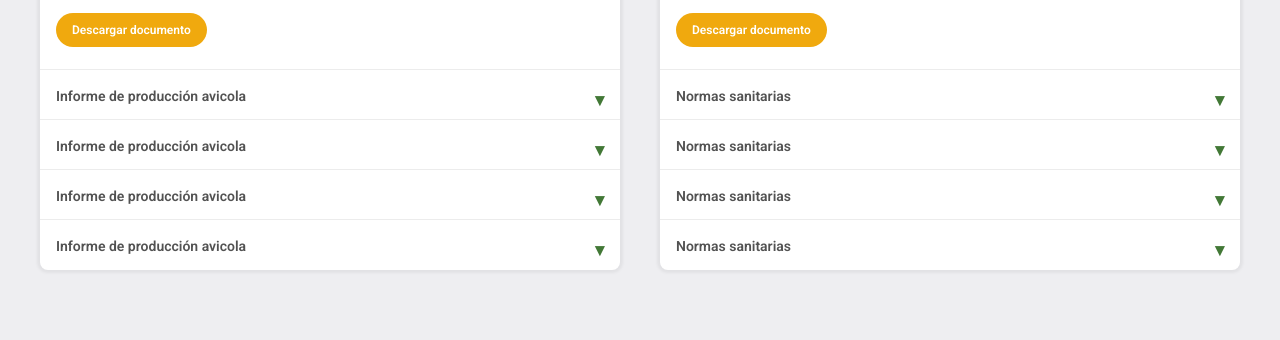
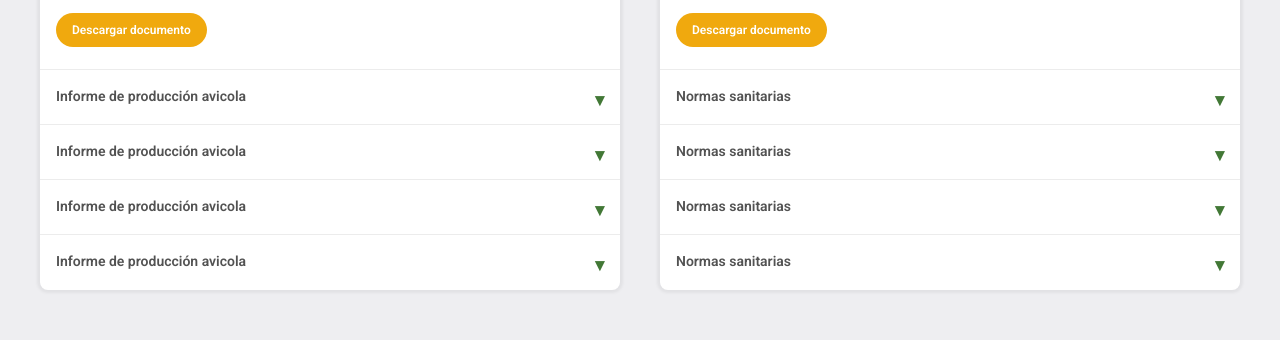
Before and after one commit to BramdonSantiago/agricultural-intelligence, a Next.js app: page / in a window 1280 px wide. Shown: the part 1147-1487 px from the top of the page. Built offline with nearby package versions, Linux system fonts and the light colour scheme.

Commit message:
Animate accordion

```diff
--- a/src/app/globals.css
+++ b/src/app/globals.css
@@ -421,8 +421,8 @@ body {
 }
 
 .accordion-item {
-  min-height: 50px;
-  max-height: 50px;
+  min-height: 55px;
+  max-height: 55px;
   color: var(--gray1-color);
   border-bottom: 1px solid #ececec;
   font-size: 0.875rem;
@@ -463,14 +463,6 @@ body {
     padding-bottom: 1rem;
     padding-left: 1rem;
     padding-right: 1rem;
-    /* opacity: 0;
-    visibility: hidden;
-    max-height: 0;
-    transition: all 0.6s ease;
-    -webkit-transition: all 0.6s ease;
-    -moz-transition: all 0.6s ease;
-    -ms-transition: all 0.6s ease;
-    -o-transition: all 0.6s ease; */
     p {
       font-size: 0.8rem;
       color: var(--gray2-color);
@@ -494,11 +486,6 @@ body {
         -o-transform: rotate(-180deg);
       }
     }
-    /* .accordion-body {
-      opacity: 1;
-      visibility: visible;
-      max-height: 100dvh;
-    } */
   }
 }
 
```
